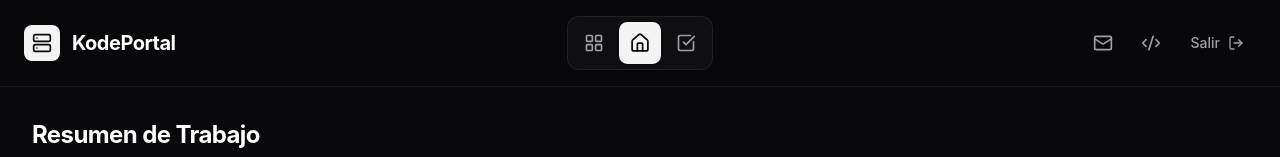
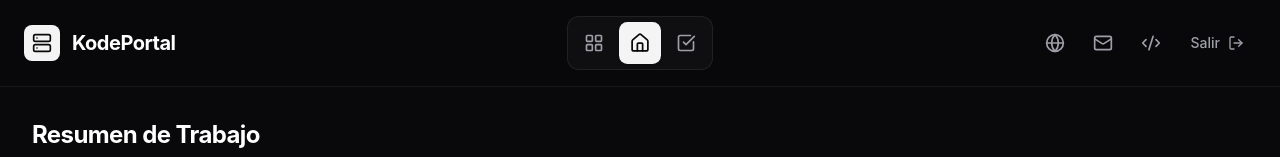
Before and after one commit to Kode-Stack/KodePortal, a React (Vite) app: page / in a window 1280 px wide. Both pictures are taken after typing "Sample123" into the empty fields and a click on the button "Desbloquear Bóveda". Shown: the top 157 px of the page. Built offline with nearby package versions, Linux system fonts and the light colour scheme.

Commit message:
Añadiendo boton como cambio de tittle y favicon

```diff
--- a/index.html
+++ b/index.html
@@ -2,9 +2,9 @@
 <html lang="en">
   <head>
     <meta charset="UTF-8" />
-    <link rel="icon" type="image/svg+xml" href="/vite.svg" />
+    <link rel="icon" type="image/x-icon" href="/K.ico" />
     <meta name="viewport" content="width=device-width, initial-scale=1.0" />
-    <title>kodeportal</title>
+    <title>Kode Portal</title>
   </head>
   <body>
     <div id="root"></div>
--- a/src/App.jsx
+++ b/src/App.jsx
@@ -127,8 +127,17 @@ export default function App() {
           </div>
         </div>
 
-        {/* Derecha: Correo, Snippets y Cerrar Sesión */}
+        {/* Derecha: GitHub, Correo, Snippets y Cerrar Sesión */}
         <div className="w-1/3 flex justify-end gap-1 sm:gap-2">
+          <a
+            href="https://github.com/Kode-Stack"
+            target="_blank"
+            rel="noreferrer"
+            className="flex items-center justify-center w-10 h-10 text-zinc-400 hover:text-white hover:bg-zinc-900 rounded-lg transition-all duration-300 group"
+            title="Abrir GitHub"
+          >
+            <Globe className="w-5 h-5 group-hover:scale-110 transition-transform" />
+          </a>
           <a
             href="https://mail.google.com/"
             target="_blank"
```
Also changed, not shown: 1 other file (tests, documents, lock files or other folders).
